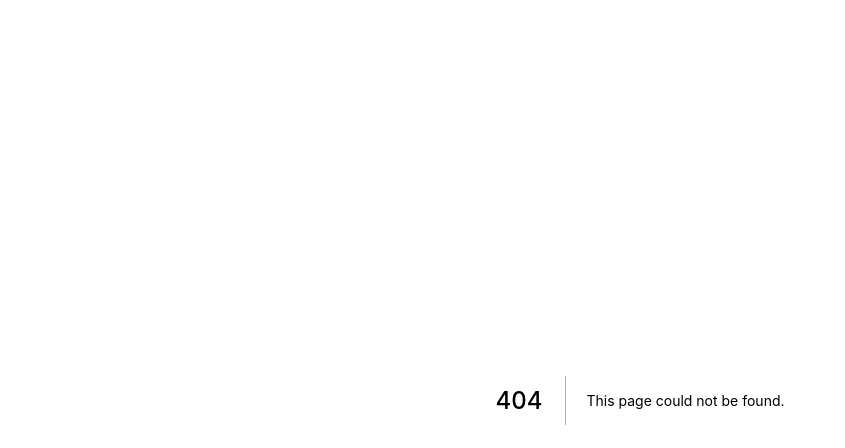
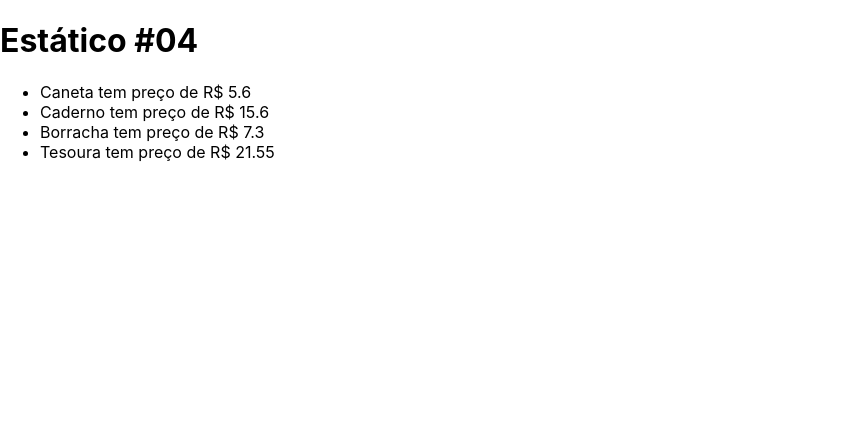
Before and after one commit to laerthnardelli/curso-nextjs, a Next.js app in the folder renderizacao/: page /estatico4 in a window 1280 px wide. Before the commit this address had no page. Shown: the top 448 px of the page, without its empty margins (0-845 px from the left). Built offline with nearby package versions, Linux system fonts and the light colour scheme.

Commit message:
Component Static #04 - part 1

```diff
--- /dev/null
+++ b/renderizacao/pages/api/produtos.js
@@ -0,0 +1,10 @@
+// Next.js API route support: https://nextjs.org/docs/api-routes/introduction
+
+export default function produtos(req, res) {
+  res.status(200).json([
+    { id: 1, nome: 'Caneta', preco: 5.60 },
+    { id: 2, nome: 'Caderno', preco: 15.60 },
+    { id: 3, nome: 'Borracha', preco: 7.30 },
+    { id: 4, nome: 'Tesoura', preco: 21.55 },
+  ]);
+}
--- /dev/null
+++ b/renderizacao/pages/estatico4.jsx
@@ -0,0 +1,28 @@
+export async function getStaticProps() {
+  const resp = await fetch('http://localhost:3000/api/produtos');
+  const produtos = await resp.json();
+
+  return {
+    props: {
+      produtos
+    }
+  }
+}
+
+export default function Estatico4(props) {
+
+  function renderizaProdutos() {
+    return props.produtos.map(produto => {
+      return <li key={produto.id}>{produto.nome} tem preço de R$ {produto.preco}</li>
+    })
+  }
+
+  return (
+    <div>
+      <h1>Estático #04</h1>
+      <ul>
+        {renderizaProdutos()}
+      </ul>
+    </div>
+  );
+}
```
